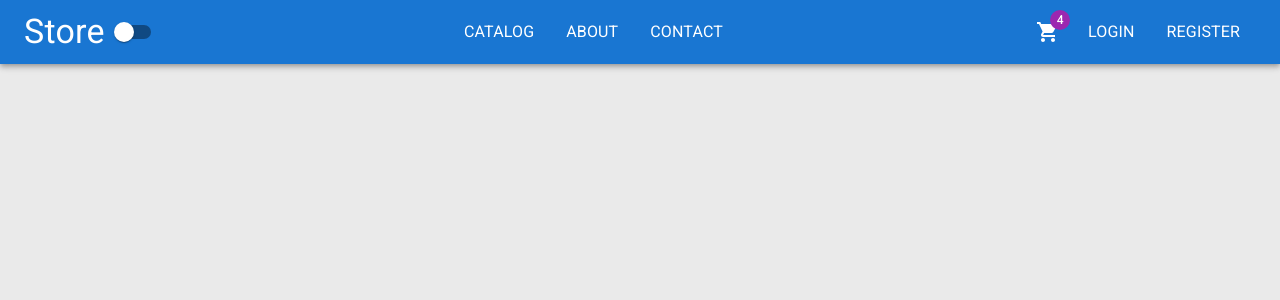
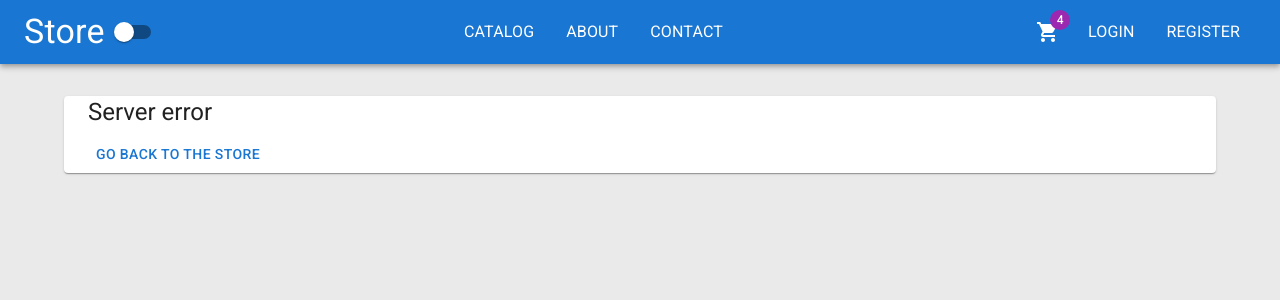
Before and after one commit to reguiegyounes/EcommerceStoreReact, a React (Create React App) app in the folder client/: page /server-error in a window 1280 px wide. Shown: the top 300 px of the page. Built offline with nearby package versions, Linux system fonts and the light colour scheme.

Commit message:
Creating a server error component

```diff
--- a/client/src/app/api/agent.ts
+++ b/client/src/app/api/agent.ts
@@ -1,6 +1,7 @@
 import axios, { AxiosError, AxiosResponse } from "axios";
 import { toast } from "react-toastify";
 import { Product } from "../models/product";
+import { history } from "../.."
 
 axios.defaults.baseURL='http://localhost:5678/api/';
 
@@ -8,14 +9,16 @@ const responseBody=(respoonse : AxiosResponse)=> respoonse.data;
 
 axios.interceptors.response.use(response => {
     return response;
-},(error :AxiosError)=>{
+},(error :AxiosError<any>)=>{
     //console.log("caught bu interceptor");
     const {data,status}=error.response!;
     switch (status) {
         case 400:
-            toast.error("error 400");
+            toast.error(data.title);
             break;
-
+        case 500:
+            history.push('/server-error',{error : data})
+            break;
         default:
             break;
     }
--- /dev/null
+++ b/client/src/app/errors/ServerError.tsx
@@ -0,0 +1,25 @@
+import { Button, Container, Divider, Paper, Typography } from "@mui/material";
+import { useLocation, useNavigate } from "react-router-dom";
+
+
+export default function ServerError(){
+    const navigate =useNavigate();
+    const location = useLocation();
+    const error =(location.state as any)?.error ;
+    return(
+
+        <Container component={Paper}>
+            {error ?(
+                <>
+                    <Typography variant="h3" color="error" gutterBottom>{error.title}</Typography>
+                    <Divider/>
+                    <Typography variant="h5" gutterBottom>{error.detail || 'Internal server error'}</Typography>
+                </>
+                ) : (
+                    <Typography variant="h5" gutterBottom>Server error</Typography>
+                )
+            }
+            <Button onClick={()=> navigate('/catalog')}>Go back to the store</Button>
+        </Container>
+    );
+}
--- a/client/src/app/layout/App.tsx
+++ b/client/src/app/layout/App.tsx
@@ -9,6 +9,7 @@ import ContactPage from "../../features/contact/ContactPage";
 import HomePage from "../../features/home/HomePage";
 import Header from "./Header";
 import 'react-toastify/dist/ReactToastify.css'
+import ServerError from "../errors/ServerError";
 
 
 function App() {
@@ -40,6 +41,7 @@ function App() {
           <Route path="/catalog/:id" element={<ProductDetails/>}/>
           <Route path="/contact" element={<ContactPage/>}/>
           <Route path="/about" element={<AboutPage/>}/>
+          <Route path="/server-error" element={<ServerError/>}/>
         </Routes>
       </Container>
     </ThemeProvider>
--- a/client/src/index.tsx
+++ b/client/src/index.tsx
@@ -3,16 +3,19 @@ import ReactDOM from 'react-dom/client';
 import './app/layout/styles.css';
 import App from './app/layout/App';
 import reportWebVitals from './reportWebVitals';
-import { BrowserRouter } from 'react-router-dom';
+import { unstable_HistoryRouter as HistoryRouter } from "react-router-dom";
+import {createBrowserHistory} from 'history';
+
+export const history=createBrowserHistory();
 
 const root = ReactDOM.createRoot(
   document.getElementById('root') as HTMLElement
 );
 root.render(
   <React.StrictMode>
-    <BrowserRouter>
+    <HistoryRouter  history={history}>
       <App />
-    </BrowserRouter>
+    </HistoryRouter>
   </React.StrictMode>
 );
 
```
